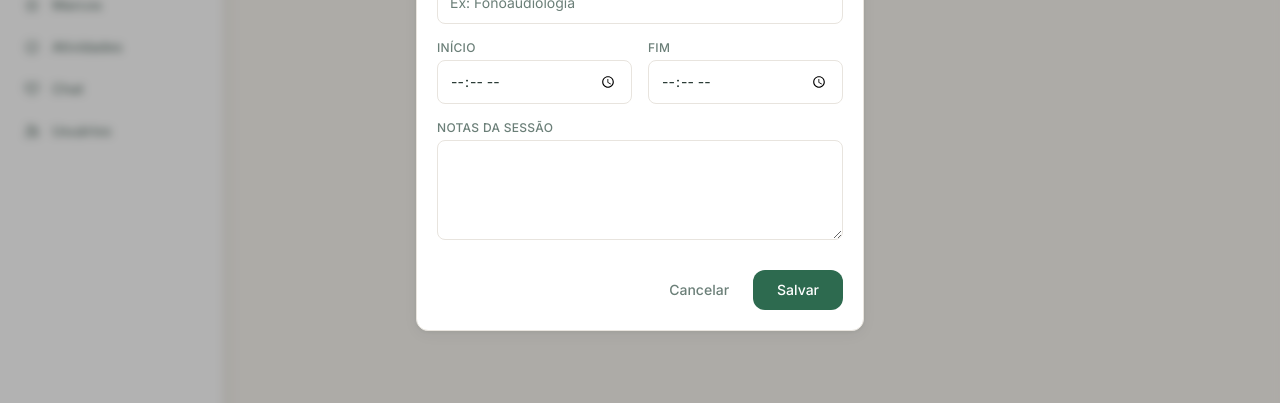
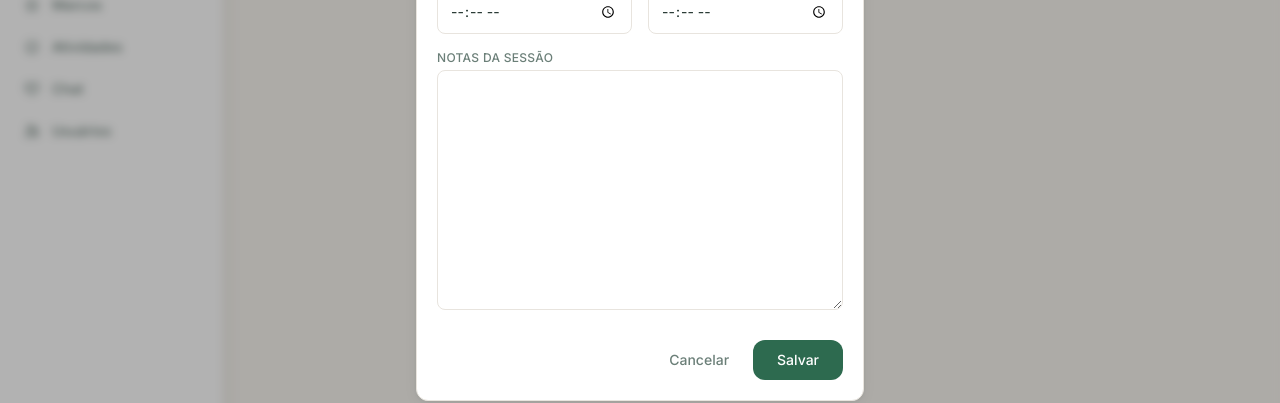
Before and after one commit to ronaldobresende/manolo, a Next.js app in the folder web/: page /dashboard/terapias in a window 1280 px wide. Both pictures are taken after a click on the button "+ Nova Terapia". Shown: the part 326-729 px from the top of the page. Built offline with nearby package versions, Linux system fonts and the light colour scheme; no server answers.

Commit message:
aumento tela terapia

```diff
--- a/web/app/dashboard/terapias/page.tsx
+++ b/web/app/dashboard/terapias/page.tsx
@@ -131,7 +131,7 @@ export default function TerapiasPage() {
 
                 {t.notas_sessao && (
                   <div className="mt-4 pt-4 border-t border-neutral-border">
-                    <p className="text-sm text-manolo-text whitespace-pre-line line-clamp-4">{t.notas_sessao}</p>
+                    <p className="text-sm text-manolo-text whitespace-pre-line">{t.notas_sessao}</p>
                   </div>
                 )}
               </div>
@@ -169,7 +169,7 @@ export default function TerapiasPage() {
               </div>
               <div>
                 <label className="label">Notas da Sessão</label>
-                <textarea className="input min-h-[100px]" value={editingTerapia.notas_sessao || ''} onChange={e => setEditingTerapia({ ...editingTerapia, notas_sessao: e.target.value })}></textarea>
+                <textarea className="input min-h-[240px]" value={editingTerapia.notas_sessao || ''} onChange={e => setEditingTerapia({ ...editingTerapia, notas_sessao: e.target.value })}></textarea>
               </div>
             </div>
 
```
